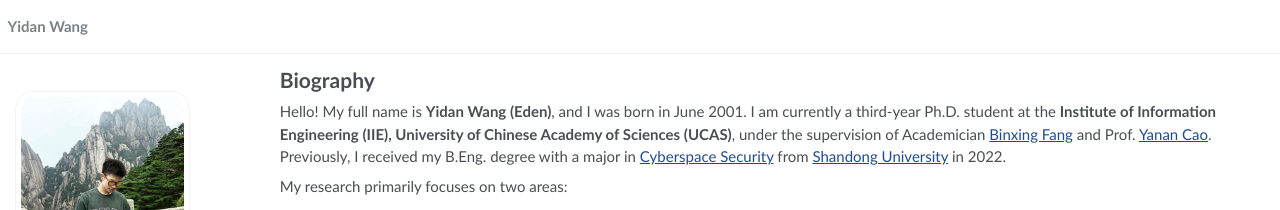
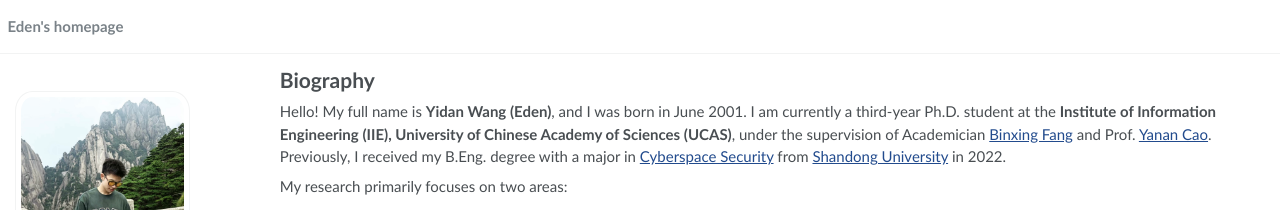
Before and after one commit to redwyd/redwyd.github.io, a Jekyll site: the page built from _pages/about.md, in a window 1280 px wide. Shown: the top 210 px of the page. Built offline with Jekyll 4.4.1, drawn with Linux system fonts in a browser that asks for light colours.

Commit message:
Update _config.yml

```diff
--- a/_config.yml
+++ b/_config.yml
@@ -8,7 +8,7 @@
 
 # Basic Site Settings
 locale                   : "en-US"
-title                    : "Yidan Wang"
+title                    : "Eden's homepage"
 title_separator          : "-"
 name                     : &name "Eden"
 description              : &description " Ph.D Student @ UCAS"
```
